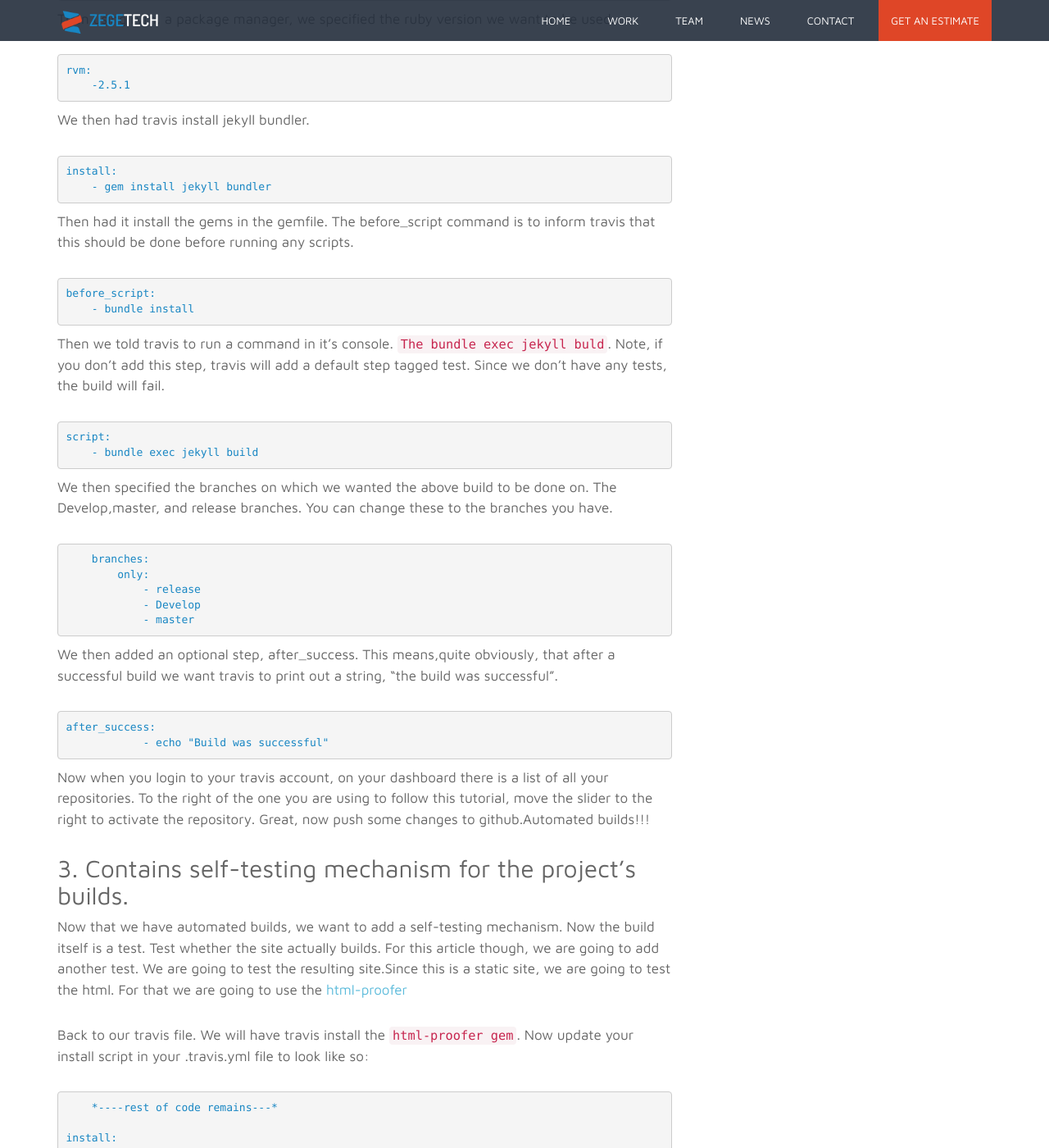
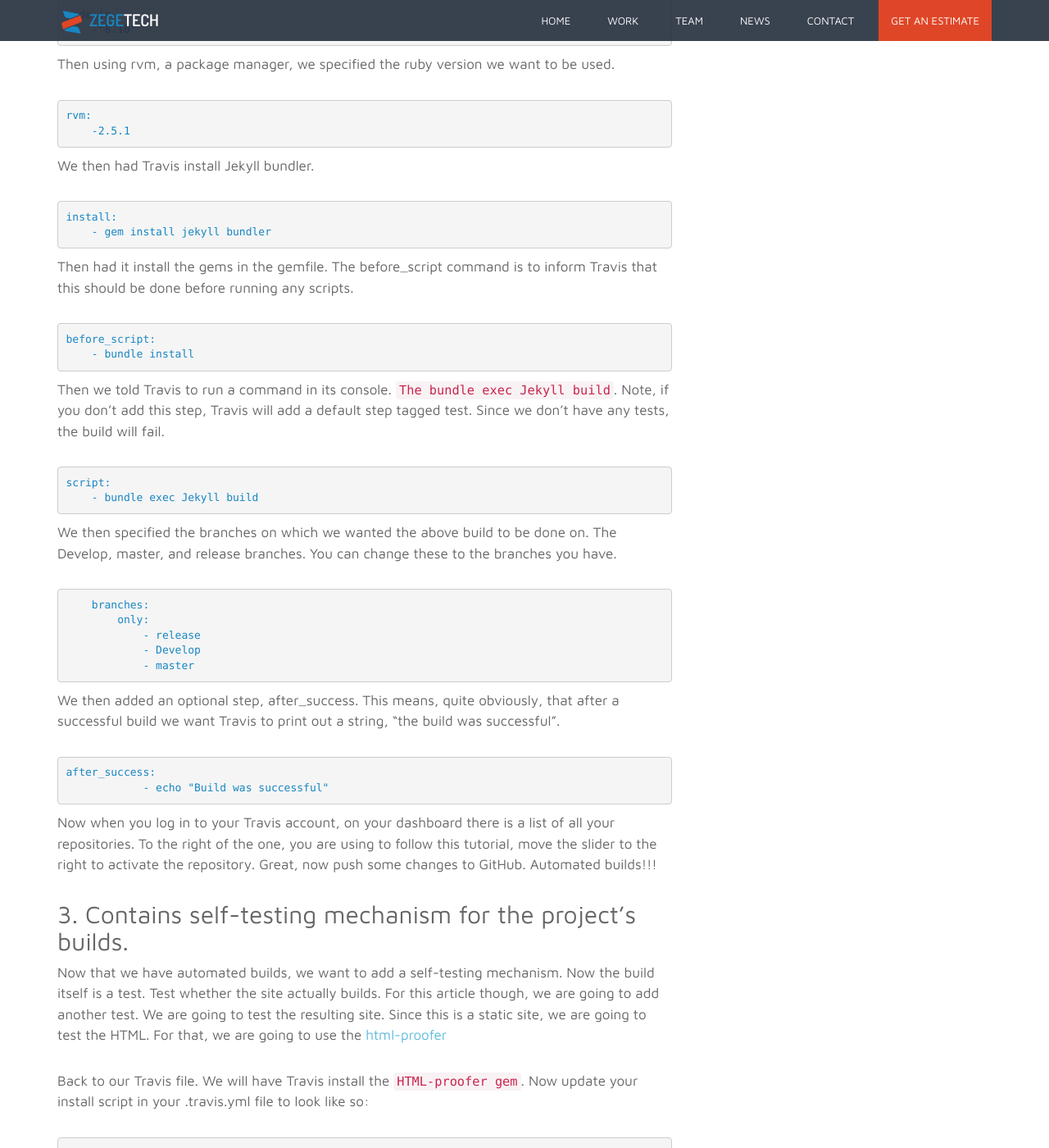
Before and after one commit to zegetech/zegetech.github.io, a Jekyll site: the page built from _posts/2018-10-30-CI-CD-pipeline-for-jekyll.md, in a window 1280 px wide and 1400 px high, scrolled down 2470 px. Shown: the whole window at 82% size. Built offline with Jekyll 4.4.1, drawn with Linux system fonts in a browser that asks for light colours; some of the changed text lies outside the part shown.

Commit message:
[Fix] Spelling and grammatical errors

```diff
--- a/_posts/2018-10-30-CI-CD-pipeline-for-jekyll.md
+++ b/_posts/2018-10-30-CI-CD-pipeline-for-jekyll.md
@@ -91,24 +93,24 @@
         -2.5.1
 
 
-We then had travis install jekyll bundler.
+We then had Travis install Jekyll bundler.
 
     install:
         - gem install jekyll bundler
 
 
-Then had it install the gems in the gemfile. The before_script command is to inform travis that this should be done before running any scripts.
+Then had it install the gems in the gemfile. The before_script command is to inform Travis that this should be done before running any scripts.
 
     before_script:
         - bundle install
 
 
-Then we told travis to run a command in it's console. `The bundle exec jekyll buld`. Note, if you don't add this step, travis will add a default step tagged test. Since we don't have any tests,  the build will fail.
+Then we told Travis to run a command in its console. `The bundle exec Jekyll build`. Note, if you don't add this step, Travis will add a default step tagged test. Since we don't have any tests,  the build will fail.
 
     script:
-        - bundle exec jekyll build
+        - bundle exec Jekyll build
 
-We then specified the branches on which we wanted the above build to be done on. The Develop,master,  and release branches. You can change these to the branches you have.
+We then specified the branches on which we wanted the above build to be done on. The Develop, master,  and release branches. You can change these to the branches you have.
 
         branches:
             only:
@@ -116,23 +118,23 @@
                 - Develop
                 - master
 
-We then added an optional step, after_success. This means,quite obviously, that after  a successful build we want travis to  print out a string, "the build was successful".
+We then added an optional step, after_success. This means, quite obviously, that after a successful build we want Travis to print out a string, "the build was successful".
 
     after_success:
                 - echo "Build was successful"
 
 
 
-Now when you login to your travis account, on your dashboard there is a list of all your repositories. To the right of the one you are using to follow this tutorial, move the slider to the right to activate the repository.
-Great, now push some changes to github.Automated builds!!!
+Now when you log in to your Travis account, on your dashboard there is a list of all your repositories. To the right of the one, you are using to follow this tutorial, move the slider to the right to activate the repository.
+Great, now push some changes to GitHub. Automated builds!!!
 
 ## 3. Contains self-testing mechanism for the project's builds.
 
-Now that we have automated builds, we want to add a self-testing mechanism. Now the build itself is a test. Test whether the site actually builds. For this article though, we are going to add another test. We are going to test the resulting site.Since this is a static site, we are going to test the html.
-For that we are going to use the [html-proofer](https://rubygems.org/gems/html-proofer/versions/3.4.0)
+Now that we have automated builds, we want to add a self-testing mechanism. Now the build itself is a test. Test whether the site actually builds. For this article though, we are going to add another test. We are going to test the resulting site. Since this is a static site, we are going to test the HTML.
+For that, we are going to use the [html-proofer](https://rubygems.org/gems/html-proofer/versions/3.4.0)
 
-Back to our travis file.
-We will have travis install the `html-proofer gem`.
+Back to our Travis file.
+We will have Travis install the `HTML-proofer gem`.
 Now update your install script in your .travis.yml file to look like so:
 
         *----rest of code remains---*
@@ -143,7 +145,7 @@
 
         *---rest of the code remains----*
 
-The above only installs the gem. To use it we update the .travis.yml to contain the script to run the html-proofer like so;
+The above only installs the gem. To use it we update the .travis.yml to contain the script to run the HTML-proofer like so;
 
     script:
         - bundle exec jekyll build
@@ -162,8 +164,8 @@
     install:
         - npm install -g firebase-tools
 
-This tells travis to install firebase tools.
-In order to do that travis will need node_js. That is why we initially added the node_js step, with the version to our .travis.yml file.
+This tells Travis to install firebase tools.
+In order to do that Travis will need node_js. That is why we initially added the node_js step, with the version to our .travis.yml file.
 
 This only installs the tools. We will also need to add a deployment step. At the bottom of your .travis.yml file. Add this:
 
```
Also changed, not shown: other parts of _posts/2018-10-30-CI-CD-pipeline-for-jekyll.md (+30 -28 lines).
